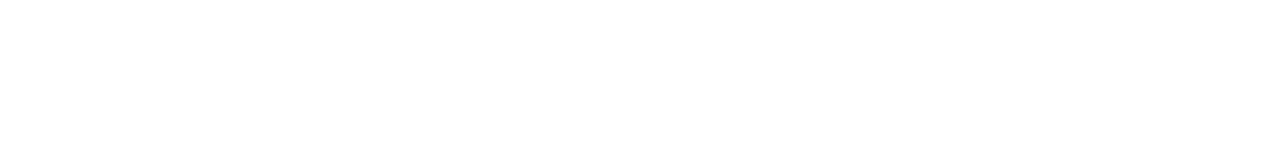
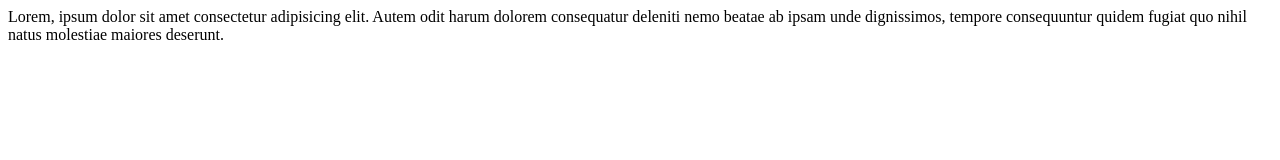
Before and after one commit to alihussainsiddiqui/testing, a plain HTML site: page index.html in a window 1280 px wide. Drawn offline with Linux system fonts and the light colour scheme.

Commit message:
testing file 343

```diff
--- a/index.html
+++ b/index.html
@@ -6,6 +6,6 @@
     <title>Document</title>
 </head>
 <body>
-
+    Lorem, ipsum dolor sit amet consectetur adipisicing elit. Autem odit harum dolorem consequatur deleniti nemo beatae ab ipsam unde dignissimos, tempore consequuntur quidem fugiat quo nihil natus molestiae maiores deserunt.
 </body>
 </html>
```
Also changed, not shown: css/style.css (added), images/image.png (added).
